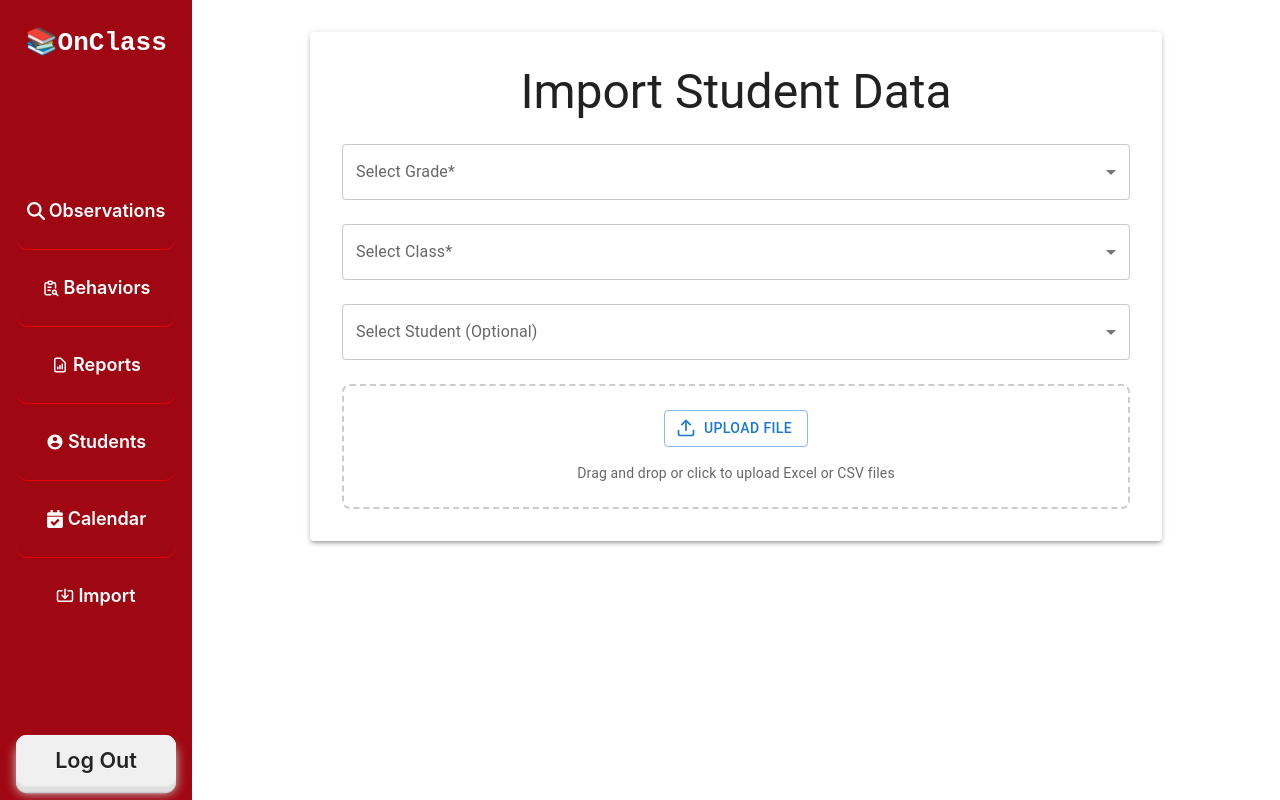
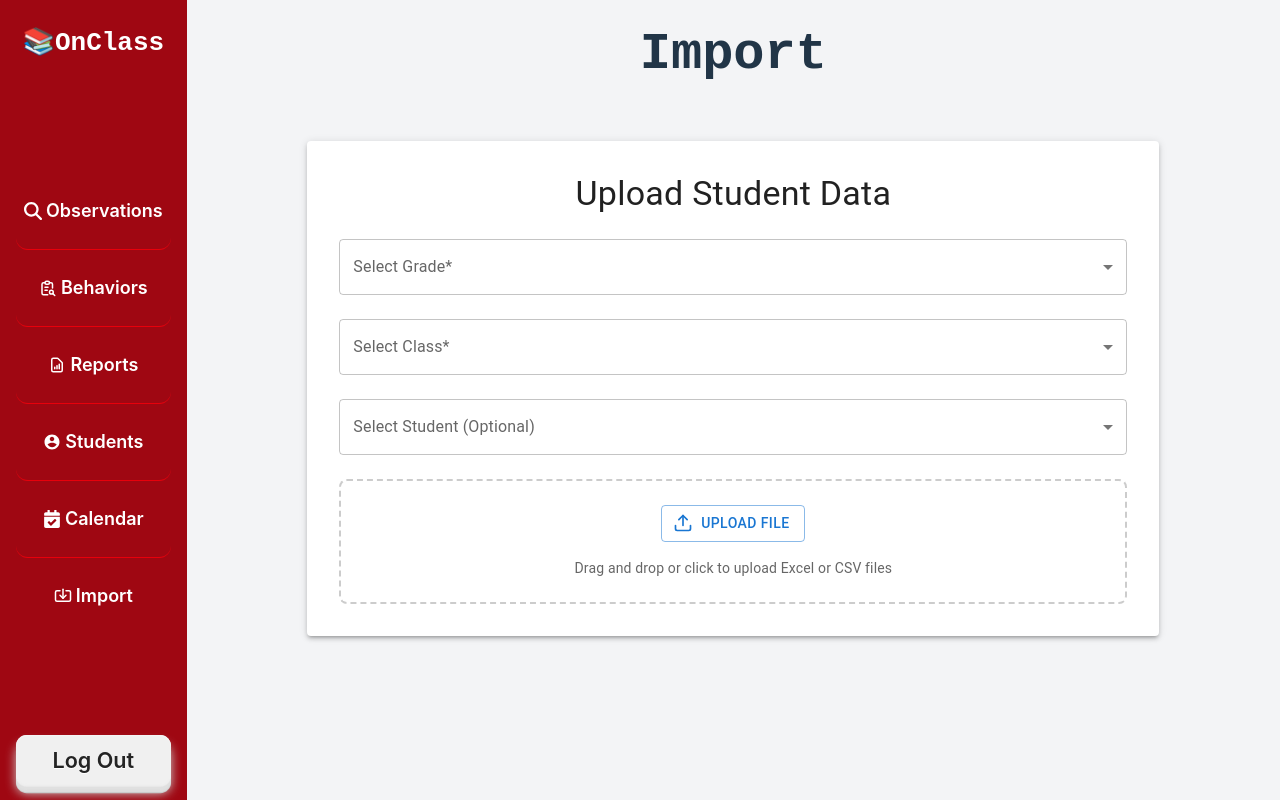
Before and after one commit to glowiep/Fullstack-FastAPI, a React (Vite) app in the folder frontend/: page /import in a window 1280 px wide. Built offline with nearby package versions, Linux system fonts and the light colour scheme.

Commit message:
Improve import page

```diff
--- a/frontend/src/sections/Calendar.tsx
+++ b/frontend/src/sections/Calendar.tsx
@@ -1,4 +1,3 @@
-import React from 'react';
 import Sidebar from "../components/Sidebar";
 import ConnectGoogle from "../components/ConnectGoogle";
 import ConnectOutlook from "../components/ConnectOutlook";
--- a/frontend/src/sections/Import.tsx
+++ b/frontend/src/sections/Import.tsx
@@ -72,11 +72,12 @@ const ImportPage: React.FC<ImportPageProps> = () => {
   return (
     <div className="flex w-screen h-screen">
         <Sidebar />
-
+        <div className="flex flex-col bg-gray-100 w-full items-center">
+          <h1>Import</h1>
           <Container maxWidth="md">
             <Paper elevation={3} sx={{ p: 4, mt: 4 }}>
-        <Typography variant="h3" gutterBottom>
-          Import Student Data
+              <Typography variant="h4" gutterBottom>
+                Upload Student Data
               </Typography>
 
               <Box sx={{ display: 'flex', flexDirection: 'column', gap: 3, mt: 3 }}>
@@ -166,6 +167,7 @@ const ImportPage: React.FC<ImportPageProps> = () => {
             </Paper>
           </Container>
         </div>
+    </div>
   );
 };
 
```
Lines whose indentation alone changed are shown as unchanged.
